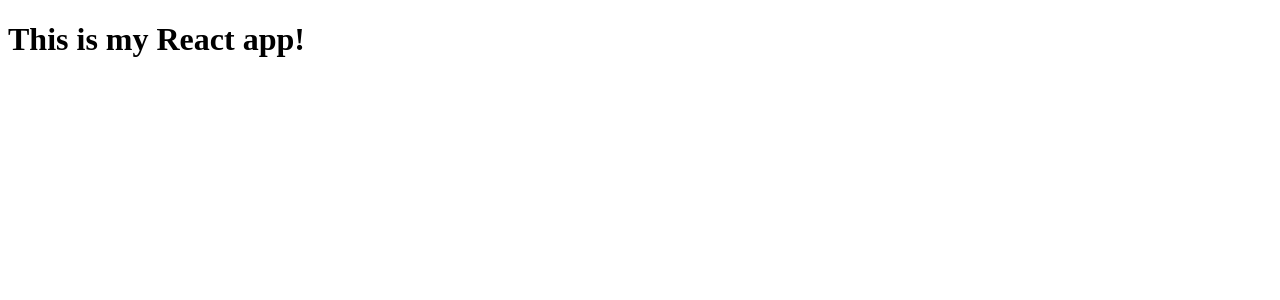
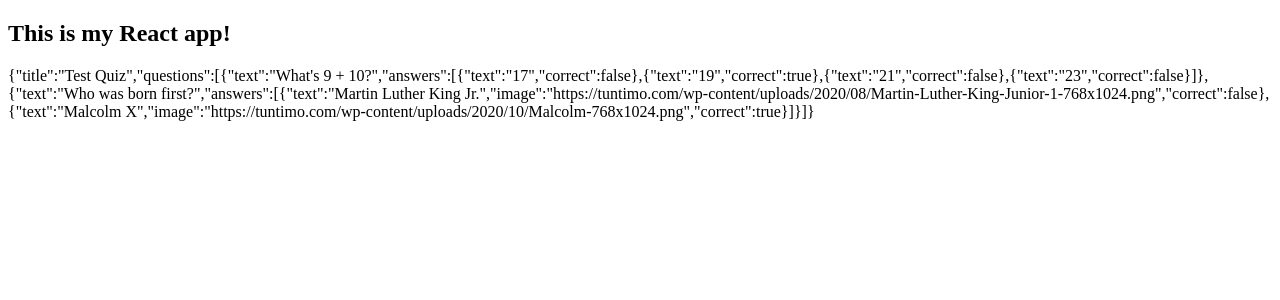
Before and after one commit to TheConfuZzledDude/QuizApp, a React app: page / in a window 1280 px wide. Shown: the top 300 px of the page. Built offline with nearby package versions, Linux system fonts and the light colour scheme.

Commit message:
Scaffold quiz

```diff
--- /dev/null
+++ b/src/data/getQuiz.ts.ts
@@ -0,0 +1,47 @@
+import { Quiz } from "../model/Quiz";
+
+export function getTestQuiz(): Quiz {
+  return {
+    title: "Test Quiz",
+    questions: [
+      {
+        text: "What's 9 + 10?",
+        answers: [
+          {
+            text: "17",
+            correct: false,
+          },
+          {
+            text: "19",
+            correct: true,
+          },
+          {
+            text: "21",
+            correct: false,
+          },
+          {
+            text: "23",
+            correct: false,
+          },
+        ],
+      },
+      {
+        text: "Who was born first?",
+        answers: [
+          {
+            text: "Martin Luther King Jr.",
+            image:
+              "https://tuntimo.com/wp-content/uploads/2020/08/Martin-Luther-King-Junior-1-768x1024.png",
+            correct: false,
+          },
+          {
+            text: "Malcolm X",
+            image:
+              "https://tuntimo.com/wp-content/uploads/2020/10/Malcolm-768x1024.png",
+            correct: true,
+          },
+        ],
+      },
+    ],
+  };
+}
--- a/src/index.tsx
+++ b/src/index.tsx
@@ -1,13 +1,23 @@
 import ReactDOM from "react-dom";
 import React from "react";
+import { Quiz } from "./model/Quiz";
+import { getTestQuiz } from "./data/getQuiz.ts";
+import { QuizView } from "./view/QuizView";
 
 const App = () => {
-  return <h1>This is my React app!</h1>;
+  const quiz: Quiz = getTestQuiz();
+  return (
+    <section>
+      <h1>This is my React app!</h1>
+      <QuizView quiz={quiz} />
+    </section>
+  );
 };
 
 export interface Props {
   name: string;
   enthusiasmLevel?: number;
+  quiz: Quiz;
 }
 
 ReactDOM.render(<App />, document.getElementById("app"));
--- a/src/model/answer.ts
+++ b/src/model/answer.ts
@@ -1,4 +1,5 @@
-export interface answer {
+export interface Answer {
   text: string;
   image?: string;
+  correct: boolean;
 }
--- /dev/null
+++ b/src/view/QuizView.tsx
@@ -0,0 +1,12 @@
+import React from "react";
+import { Quiz } from "../model/Quiz";
+
+interface QuizViewProps {
+  quiz: Quiz;
+}
+
+export class QuizView extends React.Component<QuizViewProps> {
+  render() {
+    return <p>{JSON.stringify(this.props.quiz)}</p>;
+  }
+}
```
Also changed, not shown: src/model/question.ts (+3 -6 lines), src/model/quiz.ts (+4 -3 lines).
